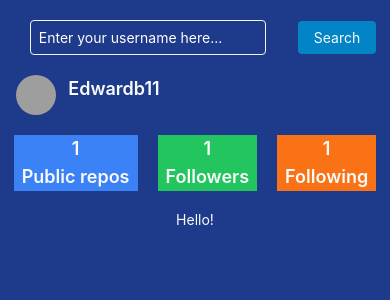
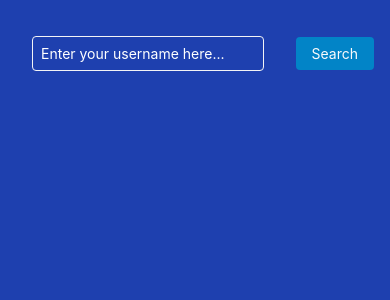
Before and after one commit to yessica60/dispositvos_moviles, a React Native app in the folder first-partial/: screen / in a window 390 px wide. Shown: the top 300 px of the page. Built offline with nearby package versions, Linux system fonts and the light colour scheme; grey boxes are pictures that could not be loaded.

Commit message:
feat: add styles and add components in view

```diff
--- a/first-partial/App.tsx
+++ b/first-partial/App.tsx
@@ -1,23 +1,32 @@
 import React from "react";
-import { SafeAreaView, Text, View } from "react-native";
+import { SafeAreaView, ScrollView, View } from "react-native";
 import SearchBox from "./components/molecules/SearchBox";
+import User from "./components/molecules/User";
 import CardList from "./components/organisms/CardList";
-import User from "./components/molecules/User";
+import useGitHubData from "./hooks/useGitHubData";
+import TextAtom from "./components/atoms/Text";
 
 export default function App() {
-  const data = {
-    public_repos: 1,
-    followers: 1,
-    following: 1,
-  };
+  const { data, loading, search } = useGitHubData();
+
   return (
-    <SafeAreaView className="container bg-blue-900  flex-1 mx-auto ">
-      <SearchBox onSearch={() => {}} />
-            <User src="test.png" username="Edwardb11" />
-      <CardList data={data} />
-      <View>
-        <Text className="text-gray-50 text-center">Hello!</Text>
-      </View>
+    <SafeAreaView className="bg-blue-800 flex-1">
+      <ScrollView
+        keyboardShouldPersistTaps="handled"
+        className="h-screen p-4 mx-auto">
+        <View>
+          <SearchBox onSearch={search} />
+          {loading && (
+            <TextAtom text="Loading..." key={1}/>
+          )}
+          {data && (
+            <View>
+              <User src={data.avatar_url} username={data.login} />
+              <CardList data={data} />
+            </View>
+          )}
+        </View>
+      </ScrollView>
     </SafeAreaView>
   );
 }
```
